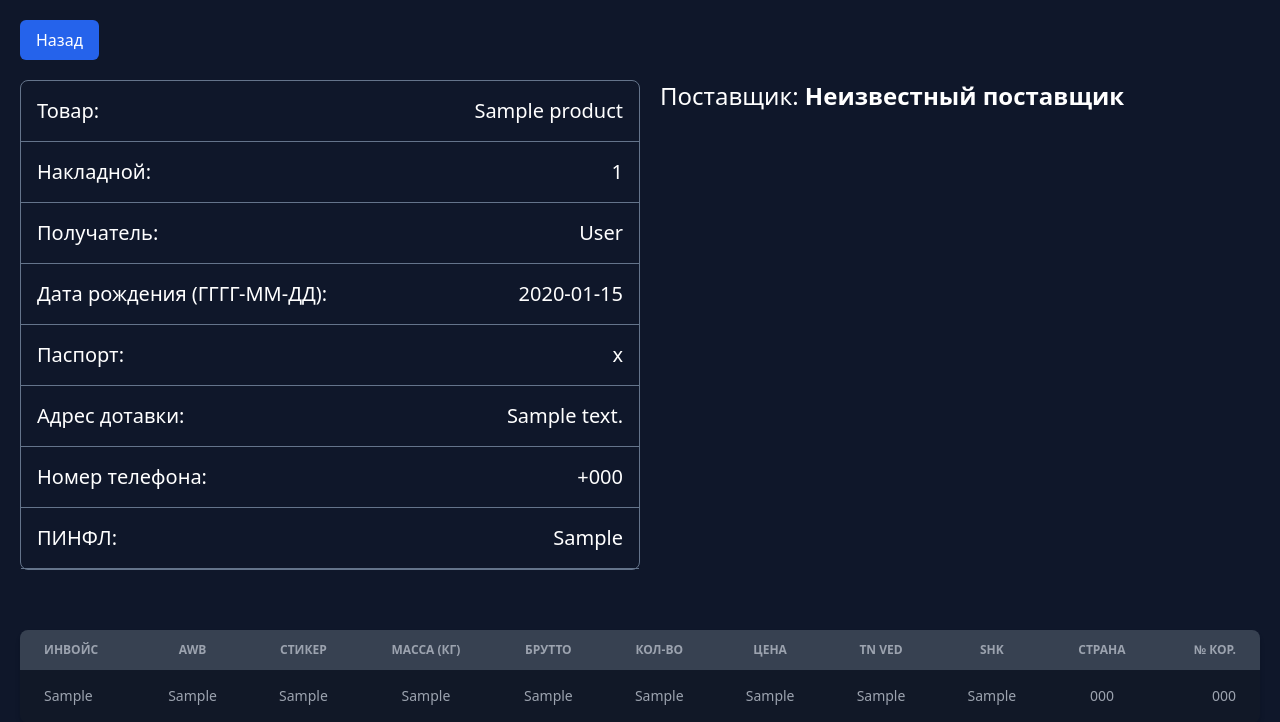
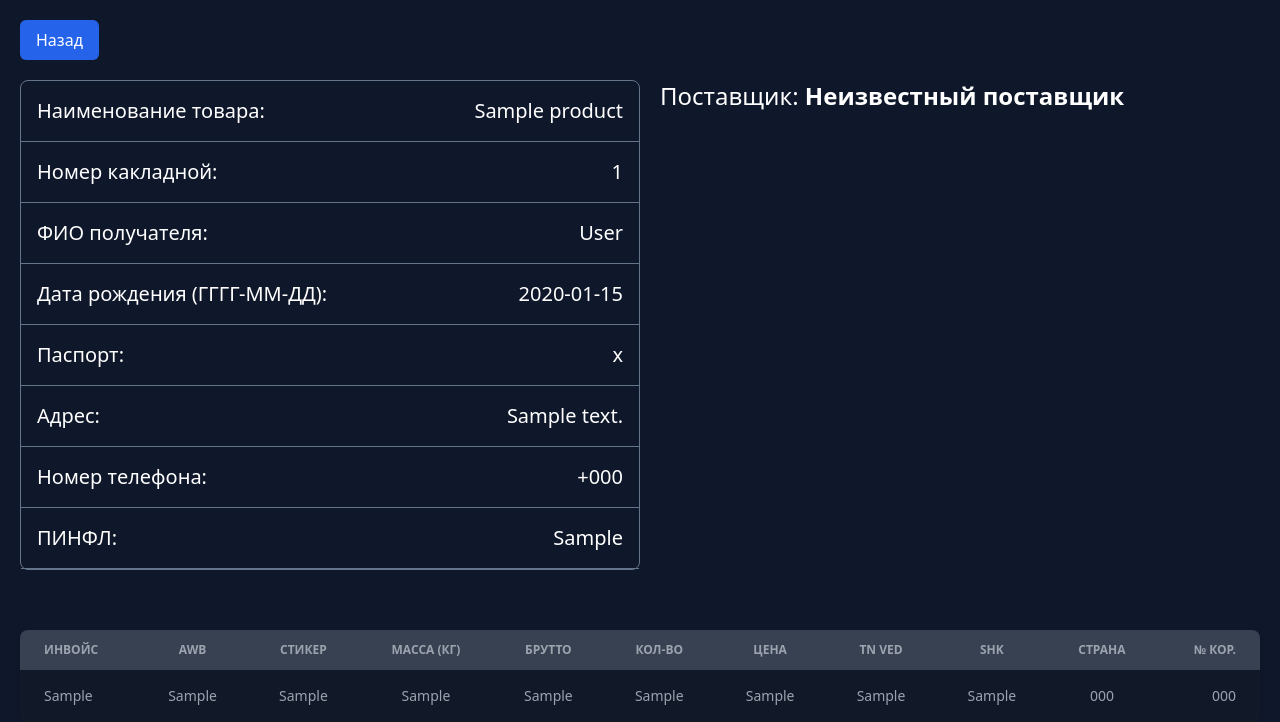
Before and after one commit to ulugbek101/invoices-storage, a Django app: page /00000000-0000-0000-0000-000000000001/ in a window 1280 px wide. Shown: the top 722 px of the page. Run offline with Django 5.2, Linux system fonts and the light colour scheme; a user stored in the database is signed in; tables that the repository leaves empty hold one stand-in row (values such as "Sample post"); some libraries are stand-ins or nearby versions.

Commit message:
Update admin site titles, Update detail.html (few texts), Update models.py (__str__ method)

```diff
--- a/app_main/models.py
+++ b/app_main/models.py
@@ -14,7 +14,7 @@
         ordering = ["created"]
 
     def __str__(self):
-        return self.created
+        return f"{self.created}"
 
 
 class ProductExcelDocumentsParent(models.Model):
@@ -28,7 +28,7 @@
         ordering = ["created"]
 
     def __str__(self):
-        return self.created
+        return f"{self.created}"
 
 
 class SupplierExcelDocument(models.Model):
--- a/templates/detail.html
+++ b/templates/detail.html
@@ -10,15 +10,15 @@
             <div class="flex items-start justify-start gap-5">
                 <div class="flex flex-col w-1/2 border border-slate-500 rounded-lg">
                     <p class="border-b border-b-slate-500 flex flex-row items-center justify-between p-4">
-                        <span class="text-white text-xl">Товар:</span>
+                        <span class="text-white text-xl">Наименование товара:</span>
                         <span class="text-white text-xl font-medium text-end max-w-[20rem]">{{ product.product_name }}</span>
                     </p>
                     <p class="border-b border-b-slate-500 flex flex-row items-center justify-between p-4">
-                        <span class="text-white text-xl">Накладной:</span>
+                        <span class="text-white text-xl">Номер какладной:</span>
                         <span class="text-white text-xl font-medium text-end max-w-[20rem]">{{ product.product_id }}</span>
                     </p>
                     <p class="border-b border-b-slate-500 flex flex-row items-center justify-between p-4">
-                        <span class="text-white text-xl">Получатель:</span>
+                        <span class="text-white text-xl">ФИО получателя:</span>
                         <span class="text-white text-xl font-medium text-end max-w-[20rem]">{{ product.recipient_fullname }}</span>
                     </p>
                     <p class="border-b border-b-slate-500 flex flex-row items-center justify-between p-4">
@@ -30,7 +30,7 @@
                         <span class="text-white text-xl font-medium text-end max-w-[20rem]">{{ product.recipient_passport|cut:" "|slice:"0:2" }} {{ product.recipient_passport|cut:" "|slice:"2:" }}</span>
                     </p>
                     <p class="border-b border-b-slate-500 flex flex-row items-center justify-between p-4">
-                        <span class="text-white text-xl">Адрес дотавки:</span>
+                        <span class="text-white text-xl">Адрес:</span>
                         <span class="text-white text-xl font-medium text-end max-w-[20rem]">{{ product.recipient_address }}</span>
                     </p>
                     <p class="border-b border-b-slate-500 flex flex-row items-center justify-between p-4">
```
Also changed, not shown: PROJECT/settings.py (+12 -0 lines).
